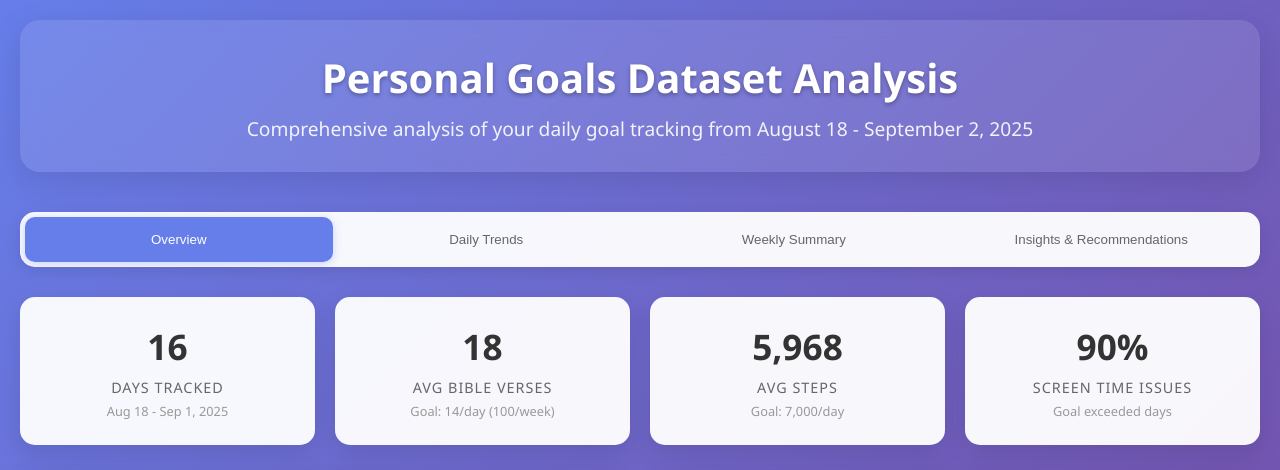
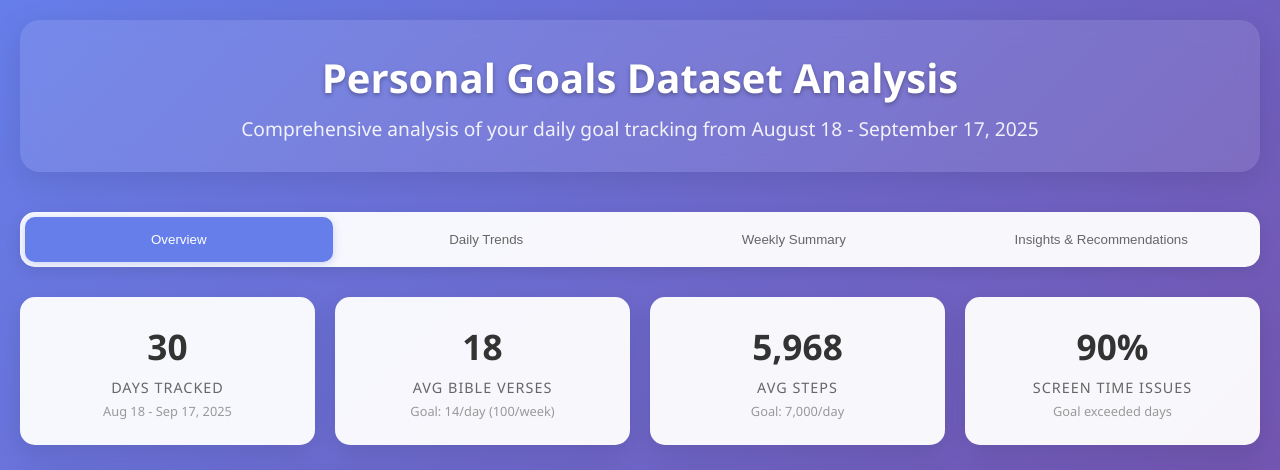
Before and after one commit to Patience-B/Patience-B.github.io, a plain HTML site: page index.html in a window 1280 px wide. Shown: the top 470 px of the page. Drawn offline with nearby package versions, Linux system fonts and the light colour scheme.

Commit message:
Update index.html

```diff
--- a/index.html
+++ b/index.html
@@ -11,7 +11,7 @@
     <div class="container">
         <div class="header">
             <h1>Personal Goals Dataset Analysis</h1>
-            <p>Comprehensive analysis of your daily goal tracking from August 18 - September 2, 2025</p>
+            <p>Comprehensive analysis of your daily goal tracking from August 18 - September 17, 2025</p>
         </div>
 
         <div class="tabs">
@@ -25,9 +25,9 @@
         <div id="overview" class="tab-content active">
             <div class="stats-grid">
                 <div class="stat-card">
-                    <div class="stat-number">16</div>
+                    <div class="stat-number">30</div>
                     <div class="stat-label">Days Tracked</div>
-                    <div class="stat-sublabel">Aug 18 - Sep 1, 2025</div>
+                    <div class="stat-sublabel">Aug 18 - Sep 17, 2025</div>
                 </div>
                 <div class="stat-card">
                     <div class="stat-number" id="avgBible">0</div>
```
